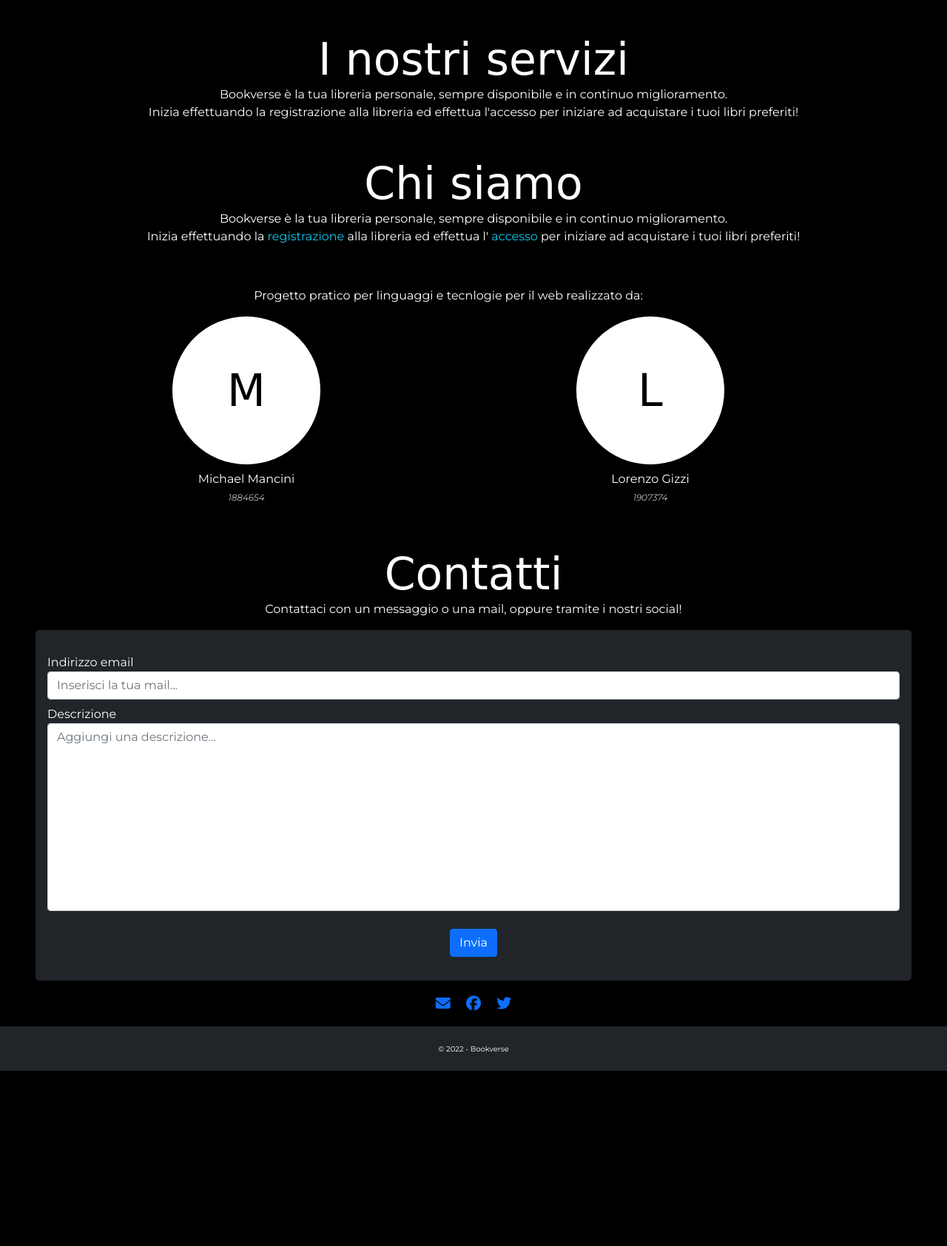
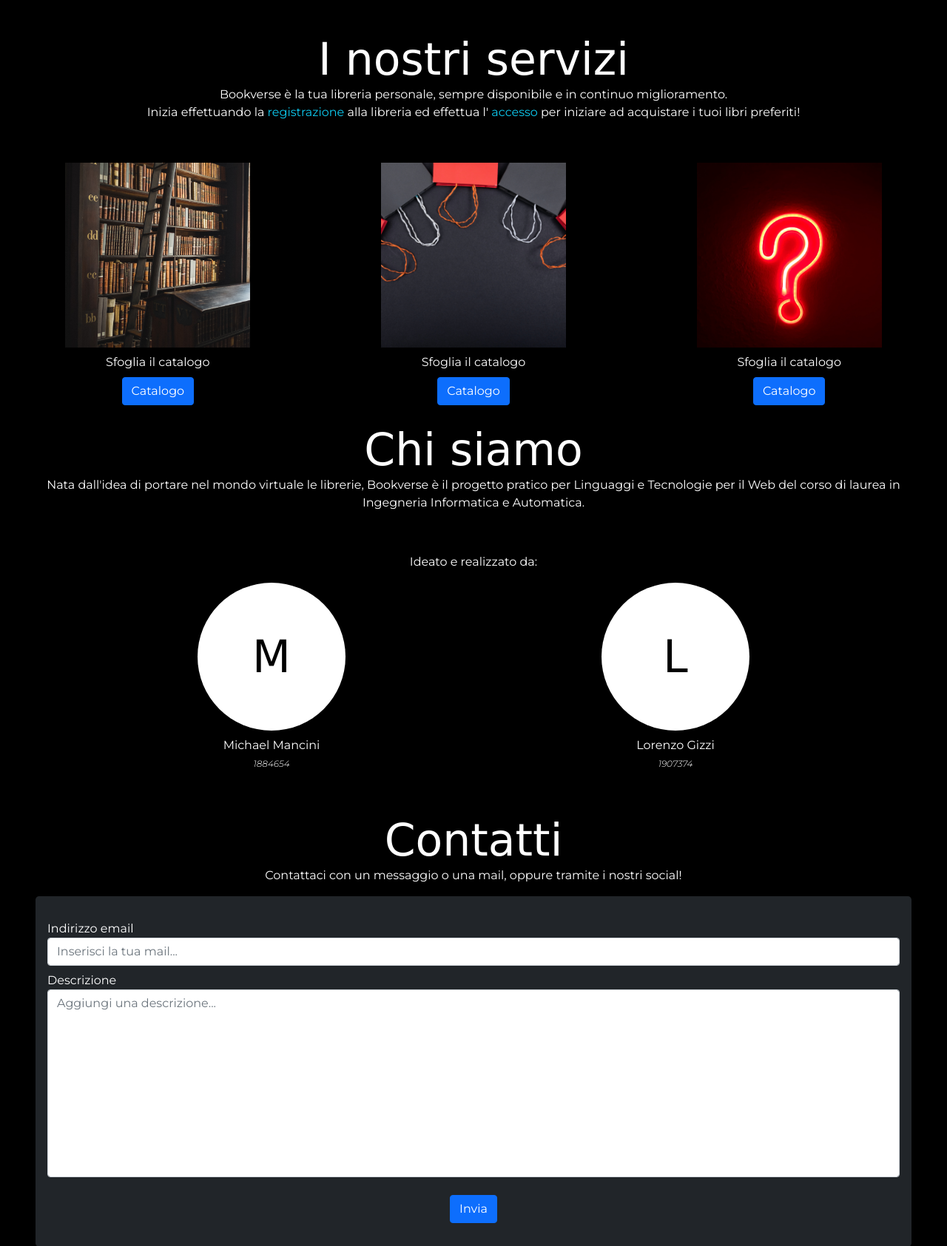
Before and after one commit to mancini-michael/Bookverse, a PHP site: page /pages/index.html in a window 1280 px wide. Shown: the part 754-2439 px from the top of the page at 74% size. Before the commit the page ends 2202 px from the top, so only its background shows below. Run offline with PHP 8.4, Linux system fonts and the light colour scheme; some libraries are stand-ins or nearby versions; some web fonts are replaced.

Commit message:
almost finished index

```diff
--- a/assets/css/index.css
+++ b/assets/css/index.css
@@ -53,8 +53,8 @@
 
 .picture {
   border-radius: 100%;
-  height: 200px;
-  width: 200px;
+  height: var(--picture-dimension);
+  width: var(--picture-dimension);
   background-color: white;
   color: black;
 }
@@ -63,6 +63,28 @@
   font-family: "Montserrat", sans-serif;
   font-style: italic;
   font-size: var(--matricola-fs);
+}
+
+.catalog,
+.history,
+.contact {
+  height: var(--service-dimension);
+  width: var(--service-dimension);
+  background-position: center;
+  background-size: cover;
+  background-repeat: no-repeat;
+}
+
+.catalog {
+  background-image: var(--catalog);
+}
+
+.history {
+  background-image: var(--history);
+}
+
+.contact {
+  background-image: var(--contact);
 }
 
 textarea {
@@ -79,8 +101,8 @@ footer {
 #arrow {
   display: none;
   position: fixed;
-  bottom: 20px;
-  right: 20px;
+  bottom: var(--arrow-margin);
+  right: var(--arrow-margin);
   z-index: auto;
 }
 
@@ -88,14 +110,14 @@ footer {
   display: flex;
   justify-content: center;
   align-items: center;
-  height: 60px;
-  width: 60px;
+  height: var(--arrow-dimension);
+  width: var(--arrow-dimension);
   border-radius: 100%;
   background-color: cornflowerblue;
 }
 
 .btnEntry {
-  animation-duration: 0.5s;
+  animation-duration: var(--time-animation);
   animation-fill-mode: both;
   animation-name: btnEntry;
 }
@@ -111,7 +133,7 @@ footer {
 }
 
 .btnExit {
-  animation-duration: 0.5s;
+  animation-duration: var(--time-animation);
   animation-fill-mode: both;
   animation-name: btnExit;
 }
--- a/assets/css/style.css
+++ b/assets/css/style.css
@@ -14,6 +14,14 @@
   --footer-fs: 10px;
   --footer-height: 60px;
   --matricola-fs: 12px;
+  --catalog: url("../img/catalog.jpg");
+  --history: url("../img/shopping-bag.jpg");
+  --contact: url("../img/contact.jpg");
+  --service-dimension: 250px;
+  --picture-dimension: 200px;
+  --arrow-dimension: 60px;
+  --arrow-margin: 20px;
+  --time-animation: 0.5s;
 }
 
 * {
--- a/pages/index.html
+++ b/pages/index.html
@@ -96,9 +96,39 @@
           Bookverse è la tua libreria personale, sempre disponibile e in
           continuo miglioramento.
           <br />
-          Inizia effettuando la registrazione alla libreria ed effettua
-          l'accesso per iniziare ad acquistare i tuoi libri preferiti!
+          Inizia effettuando la
+          <a class="link-info" href="#Registrazione">registrazione</a> alla
+          libreria ed effettua l'
+          <a class="link-info" href="#Accedi"> accesso </a>
+          per iniziare ad acquistare i tuoi libri preferiti!
         </span>
+      </div>
+
+      <div class="row m-0">
+        <div class="col text-center mx-5 my-2">
+          <div class="catalog mx-auto"></div>
+          <div class="text-center my-2">
+            <span class="text-white">Sfoglia il catalogo</span>
+            <br />
+            <a href="#Catalogo" class="btn btn-primary my-2">Catalogo</a>
+          </div>
+        </div>
+        <div class="col mx-5 my-2">
+          <div class="history mx-auto"></div>
+          <div class="text-center my-2">
+            <span class="text-white">Sfoglia il catalogo</span>
+            <br />
+            <a href="#Catalogo" class="btn btn-primary my-2">Catalogo</a>
+          </div>
+        </div>
+        <div class="col mx-5 my-2">
+          <div class="contact mx-auto"></div>
+          <div class="text-center my-2">
+            <span class="text-white">Sfoglia il catalogo</span>
+            <br />
+            <a href="#Catalogo" class="btn btn-primary my-2">Catalogo</a>
+          </div>
+        </div>
       </div>
       <!--/ Our Service  -->
 
@@ -106,20 +136,13 @@
       <div class="text-center text-white mx-5" id="AboutUs">
         <h1 class="m-0">Chi siamo</h1>
         <span>
-          Bookverse è la tua libreria personale, sempre disponibile e in
-          continuo miglioramento.
-          <br />
-          Inizia effettuando la
-          <a class="link-info" href="#Registrazione">registrazione</a> alla
-          libreria ed effettua l'
-          <a class="link-info" href="#Accedi"> accesso </a>
-          per iniziare ad acquistare i tuoi libri preferiti!
+          Nata dall'idea di portare nel mondo virtuale le librerie, Bookverse è
+          il progetto pratico per Linguaggi e Tecnologie per il Web del corso di
+          laurea in Ingegneria Informatica e Automatica.
         </span>
 
-        <div class="container row text-center my-5">
-          <span class="my-2">
-            Progetto pratico per linguaggi e tecnlogie per il web realizzato da:
-          </span>
+        <div class="container row text-center my-5 mx-auto">
+          <span class="my-2"> Ideato e realizzato da: </span>
           <div class="col my-2">
             <div
               class="picture d-flex justify-content-center align-items-center mx-auto mb-2"
```
Also changed, not shown: assets/img/catalog.jpg (added), assets/img/contact.jpg (added), assets/img/shopping-bag.jpg (added).
